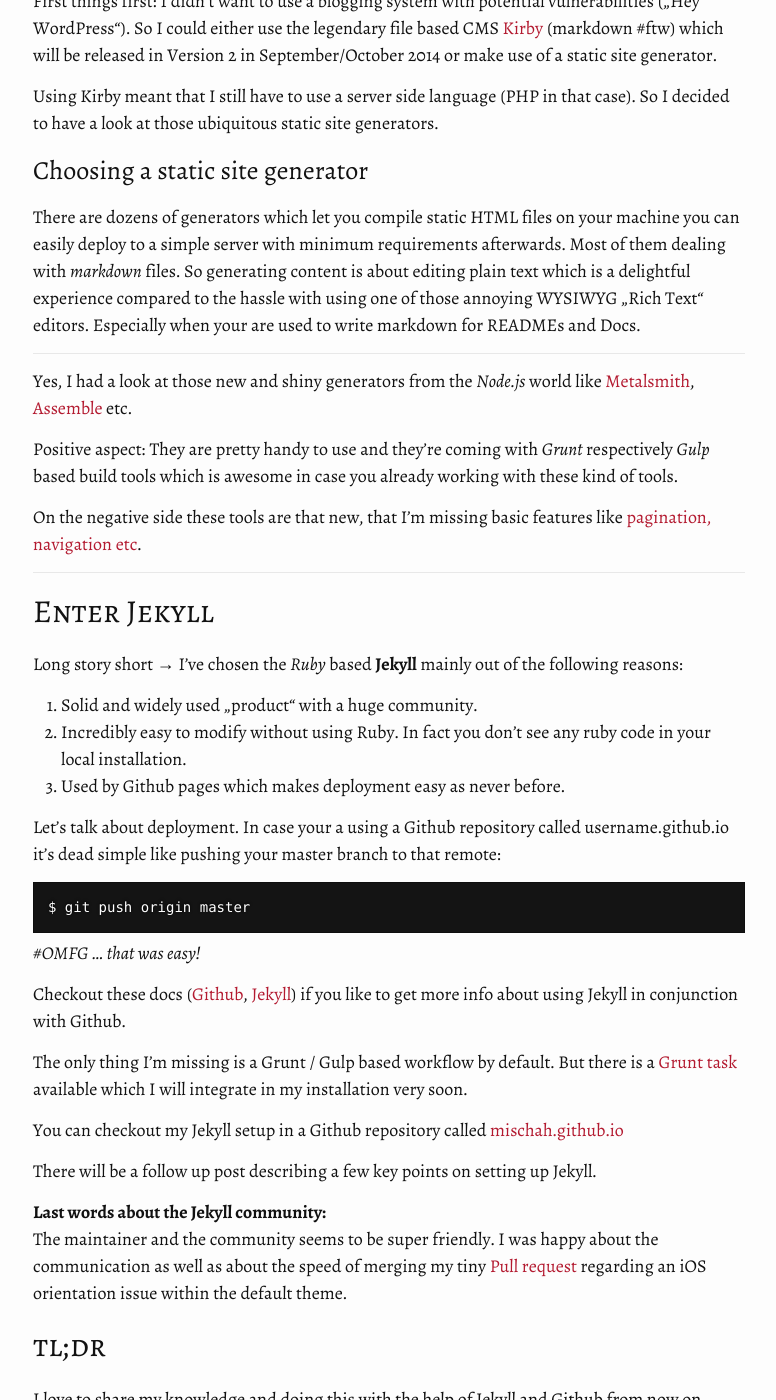
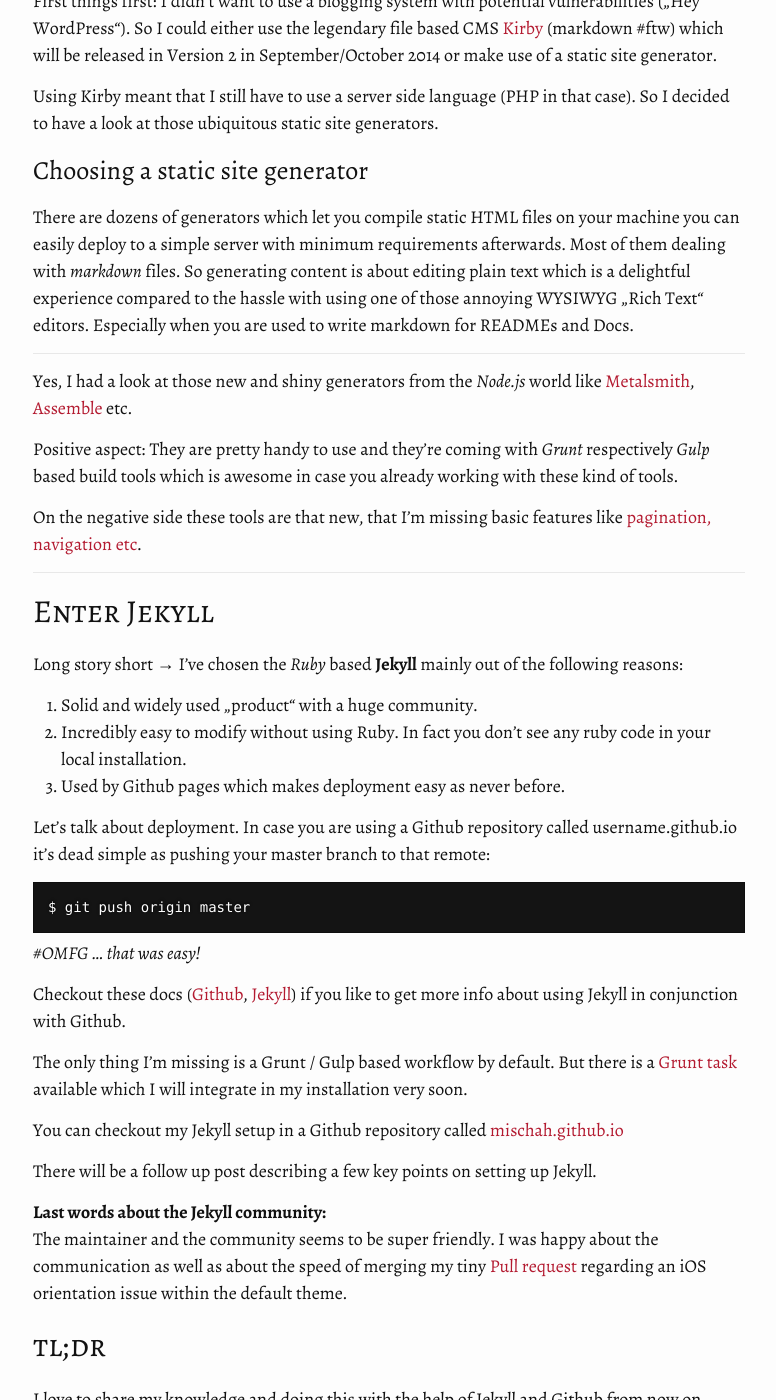
Before and after one commit to mischah/michael-kuehnel.de, a Jekyll site: the page built from _posts/2014-09-01-welcome-first-post.md, in a window 1280 px wide and 1400 px high, scrolled down 1027 px. Shown: the whole window, without its empty margins (251-1027 px from the left). Built offline with Jekyll 4.4.1, drawn with Linux system fonts in a browser that asks for light colours; comment, search, counter and statistics services are not loaded.

Commit message:
Typos :kissing_heart:

````diff
--- a/_posts/2014-09-01-welcome-first-post.md
+++ b/_posts/2014-09-01-welcome-first-post.md
@@ -31,7 +31,7 @@
 Using Kirby meant that I still have to use a server side language (PHP in that case). So I decided to have a look at those ubiquitous static site generators.
 
 ### Choosing a static site generator
-There are dozens of generators which let you compile static HTML files on your machine you can easily deploy to a simple server with minimum requirements afterwards. Most of them dealing with *markdown* files. So generating content is about editing plain text which is a delightful experience compared to the hassle with using one of those annoying WYSIWYG „Rich Text“ editors. Especially when your are used to write markdown for READMEs and Docs.
+There are dozens of generators which let you compile static HTML files on your machine you can easily deploy to a simple server with minimum requirements afterwards. Most of them dealing with *markdown* files. So generating content is about editing plain text which is a delightful experience compared to the hassle with using one of those annoying WYSIWYG „Rich Text“ editors. Especially when you are used to write markdown for READMEs and Docs.
 
 ---
 
@@ -51,7 +51,7 @@
 1.  Incredibly easy to modify without using Ruby.  In fact  you don’t see any ruby code in your local installation.
 1.  Used by Github pages which makes deployment easy as never before.
 
-Let’s talk about deployment. In case your a using a Github repository called username.github.io it’s dead simple like pushing your master branch to that remote:
+Let’s talk about deployment. In case you are using a Github repository called username.github.io it’s dead simple as pushing your master branch to that remote:
 
 ```bash
 $ git push origin master
````
